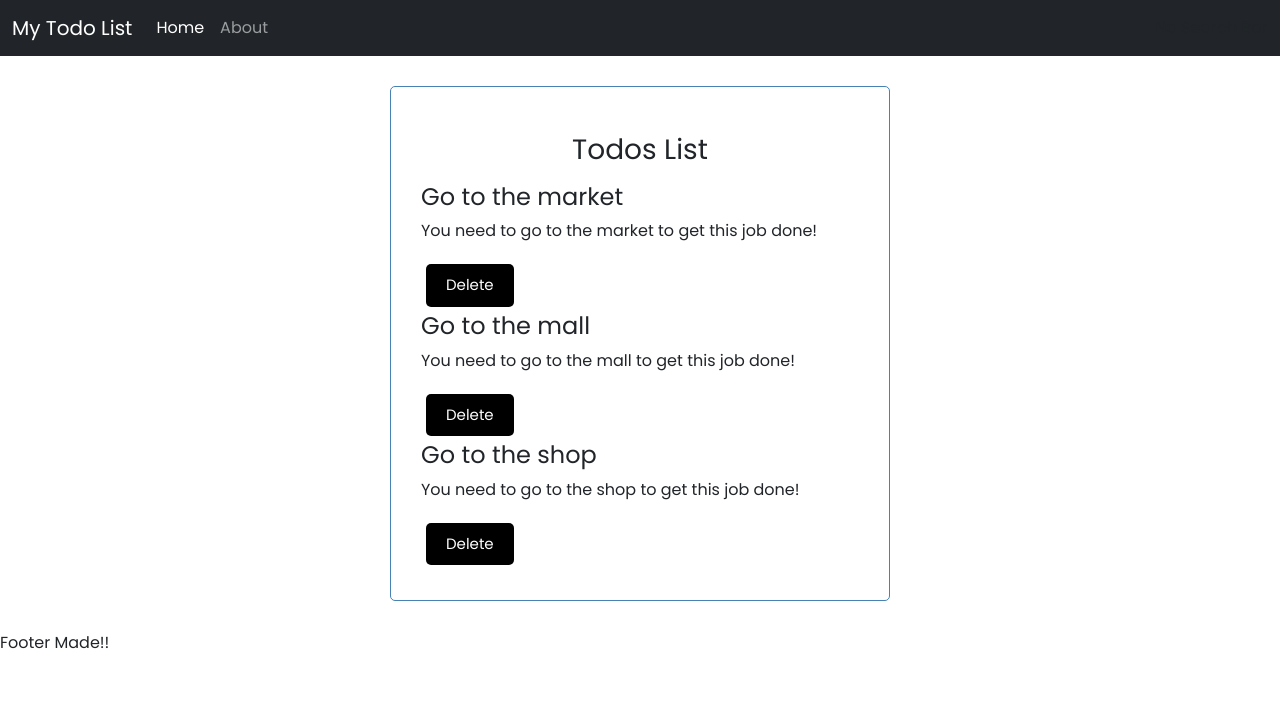
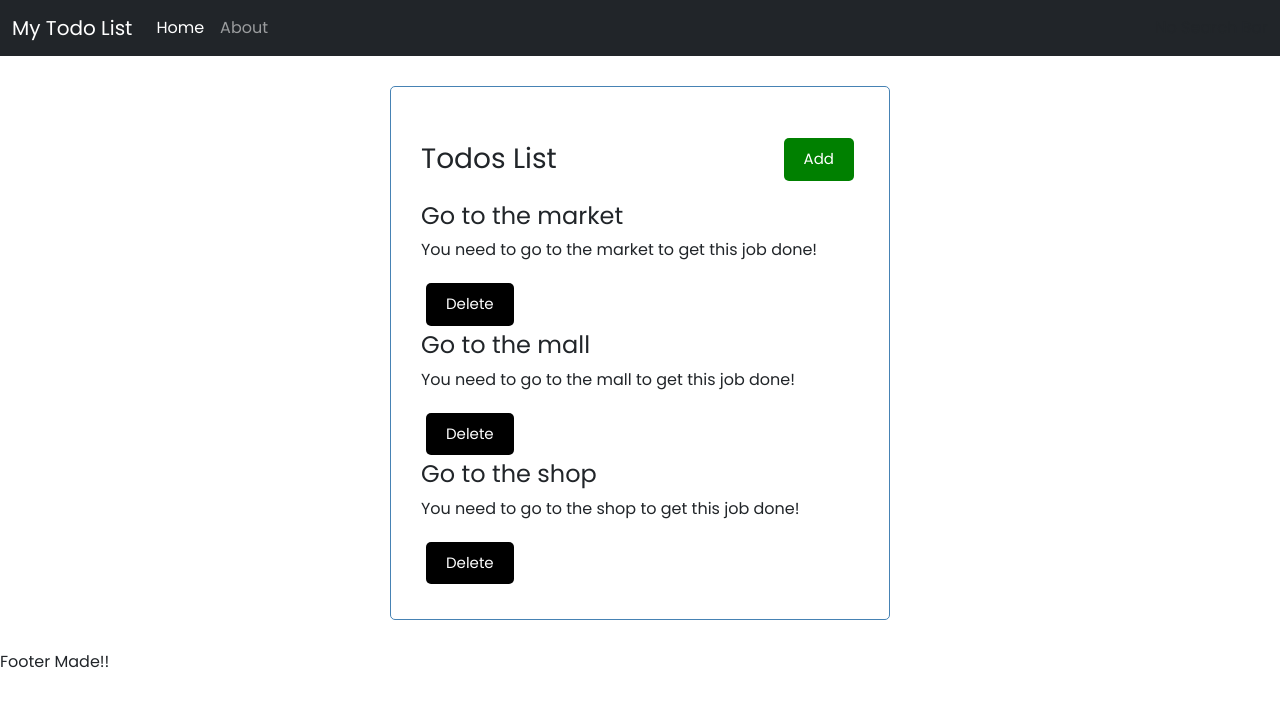
Before and after one commit to siddharth-singh-bhadouria/Starting-React, a React (Create React App) app: page / in a window 1280 px wide. Shown: the top 706 px of the page. Built offline with nearby package versions, Linux system fonts and the light colour scheme.

Commit message:
Made changes in design

```diff
--- a/src/App.js
+++ b/src/App.js
@@ -1,10 +1,13 @@
 import './App.css';
-import Header from './MyComponents/Header';
-import { Footer } from './MyComponents/Footer';
-import { Todos } from './MyComponents/Todos';
+import { useState } from 'react'
+import Header from './MyComponents/header';
+import { Footer } from './MyComponents/footer';
+import { Todos } from './MyComponents/todos';
+// i named the original files starting with small letters so they get red underline on using capital 1st letter and i don't want to see that thats why i will keep the original 4 files named with small letters only.
+
 
 function App() {
-  let todos = [
+  const [todos, setTodos] = useState([
     {
       id: 1,
       title: 'Go to the market',
@@ -20,7 +23,7 @@ function App() {
       title: 'Go to the shop',
       desc: 'You need to go to the shop to get this job done!'
     }
-  ];
+  ])
   return (
     <>
       <Header title='My Todo List' searchBar={false} />
--- /dev/null
+++ b/src/MyComponents/Button.js
@@ -0,0 +1,27 @@
+import React from 'react'
+import PropTypes from 'prop-types'
+
+const Button = ({ color, text, onClick }) => {
+
+
+    return (
+        <div>
+            <button onClick={onClick} style={{ backgroundColor: color }} className="btn btn-sm btn-success">{text}</button>
+        </div >
+    )
+}
+
+
+
+Button.defaultProps = {
+    color: 'steelblue'
+}
+
+Button.propTypes = {
+    text: PropTypes.string,
+    color: PropTypes.string,
+    onClick: PropTypes.func
+}
+
+
+export default Button
--- a/src/MyComponents/header.js
+++ b/src/MyComponents/header.js
@@ -40,6 +40,8 @@ header.propTypes = {
     searchBar: PropTypes.bool.isRequired
 }
 
+
+//CSS in JS
 // const headingStyle = {
 //     color: 'red',
 //     backgroundColor: 'black'
--- a/src/MyComponents/todos.js
+++ b/src/MyComponents/todos.js
@@ -1,11 +1,38 @@
-import TodoItem from './TodoItem'
+import TodoItem from './todoItem'
+import Button from './Button'
+import { useState } from 'react'
 
 export const Todos = (props) => {
+
+    const onClick = (e) => {
+        console.log('Click')
+    }
+
+    const [todos, setTodos] = useState([
+        {
+            id: 1,
+            title: 'Go to the market',
+            desc: 'You need to go to the market to get this job done!'
+        },
+        {
+            id: 2,
+            title: 'Go to the mall',
+            desc: 'You need to go to the mall to get this job done!'
+        },
+        {
+            id: 3,
+            title: 'Go to the shop',
+            desc: 'You need to go to the shop to get this job done!'
+        }
+    ])
+
     return (
         <div className='container'>
-            <h3 className='text-center my-3'>Todos List</h3>
+            <h3 className='text-center my-3 header'>Todos List
+                <Button color='green' text='Add' onClick={onClick} /></h3>
+
             {props.todos.map(todo => {
-                return (<TodoItem todo={todo} />)
+                return (<TodoItem key={todo.id} todo={todo} />)
             })}
         </div>
     )
```
Also changed, not shown: src/MyComponents/todoItem.js (line endings or trailing spaces).
